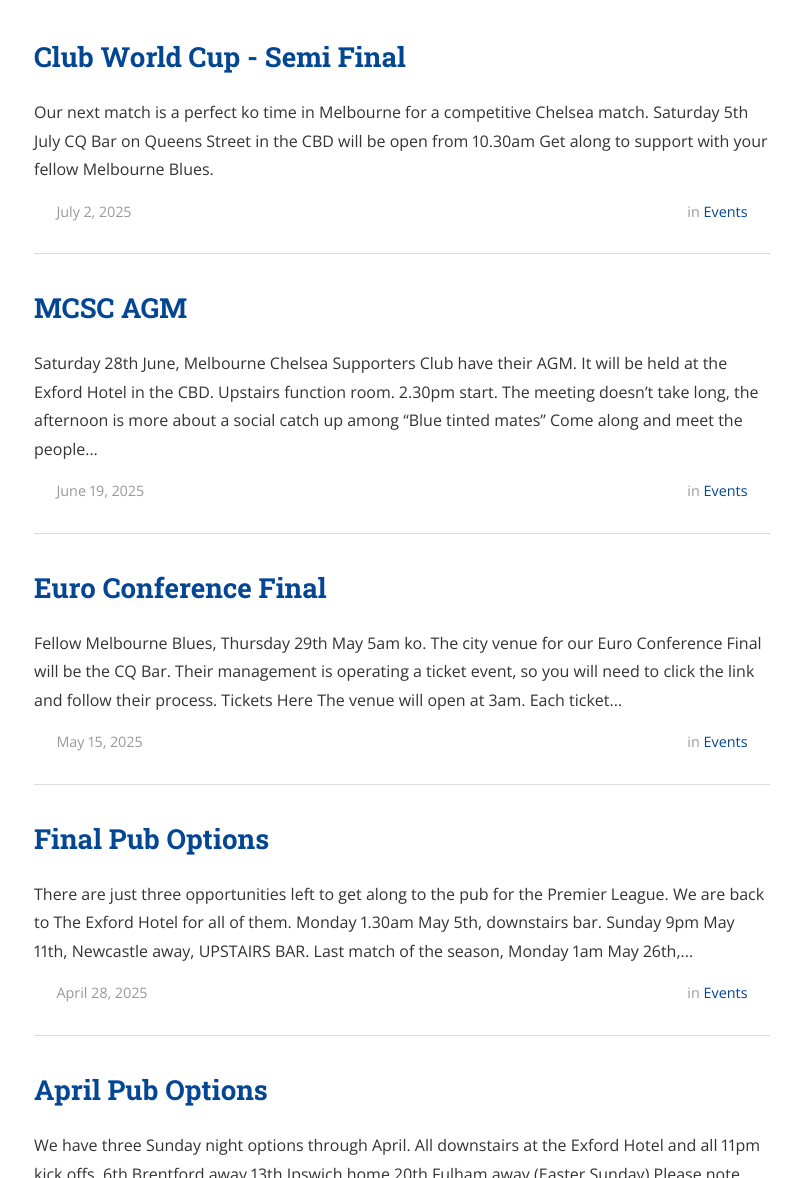
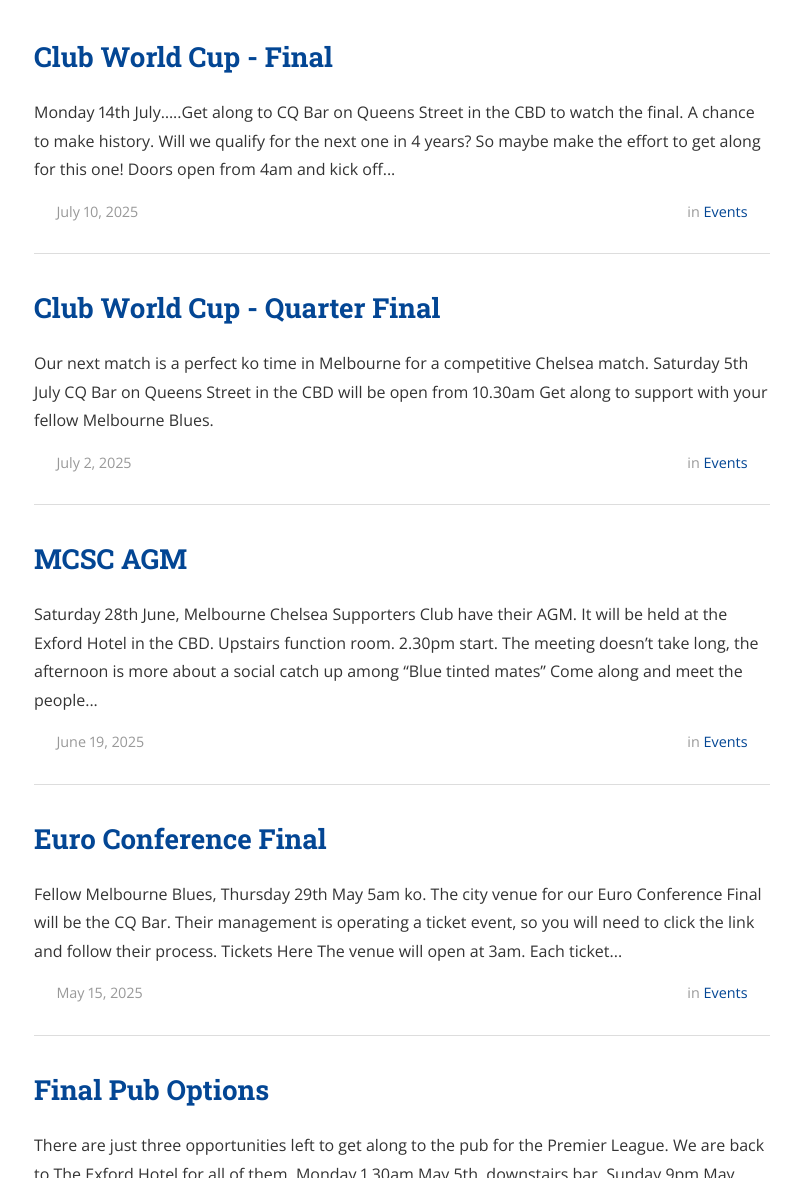
Before and after one commit to Foxh0und/MCSC, a Jekyll site: the page built from index.html, in a window 1280 px wide and 1400 px high, scrolled down 322 px. Shown: the part 222-1400 px from the top of the window, without its empty margins (238-1039 px from the left). Built offline with Jekyll 4.4.1, drawn with Linux system fonts in a browser that asks for light colours; nearby versions of some CDN libraries; the list of posts is cut into pages by our own code; some of the changed text lies outside the part shown.

Commit message:
Club World Cup Final

```diff
--- /dev/null
+++ b/_posts/2025-7-10-CWC-Final.md
@@ -0,0 +1,19 @@
+---
+layout: post
+title:  "Club World Cup - Final"
+date:   2025-07-10 00:30:59
+author: Russ Saunders
+categories: Events
+---
+
+Monday 14th July.....Get along to CQ Bar on Queens Street in the CBD to watch the final.
+
+A chance to make history. Will we qualify for the next one in 4 years? So maybe make the effort to get along for this one!
+Doors open from 4am and kick off at 5am.
+
+Buy your ticket via the link below.
+
+Your ticket gets you a free pint of Carlton/Mt Goat or soft drinks.
+Limited breakfast food available too.
+
+[Ticket Link] (https://www.eventbrite.com.au/e/fifa-club-world-cup-final-chelsea-vs-paris-saint-germain-tickets-1478663675859?aff=oddtdtcreator&fbclid=IwY2xjawLciL1leHRuA2FlbQIxMABicmlkETF0TFE2S0luM2NSYkREZkJzAR4FcZRaOFIBWtsbEC4CsSAIAVUwoJ_YDT8_mVwVibhAeX7C5NNj49RIVg5-sA_aem_1uOxxkaJqbu_U3vK9CKN3g)
--- a/_posts/2025-7-2-MCSC-AGM.md
+++ b/_posts/2025-7-2-CWC-Quarter-Final.md
@@ -1,6 +1,6 @@
 ---
 layout: post
-title:  "Club World Cup - Semi Final"
+title:  "Club World Cup - Quarter Final"
 date:   2025-07-02 00:30:59
 author: Russ Saunders
 categories: Events
```
